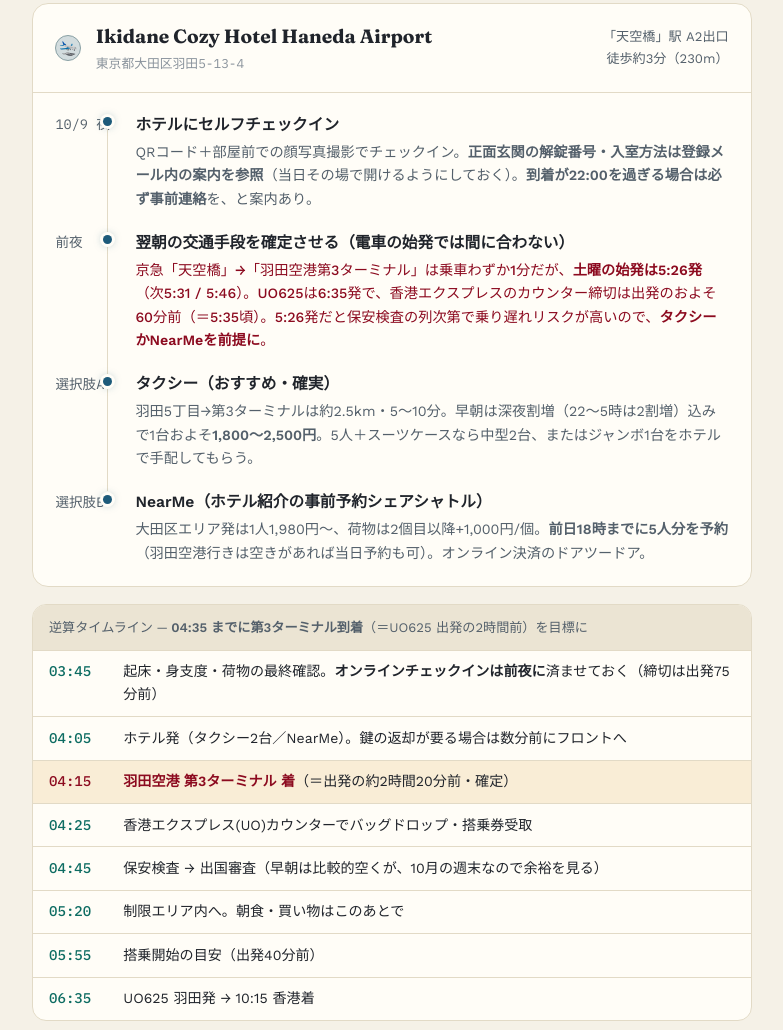
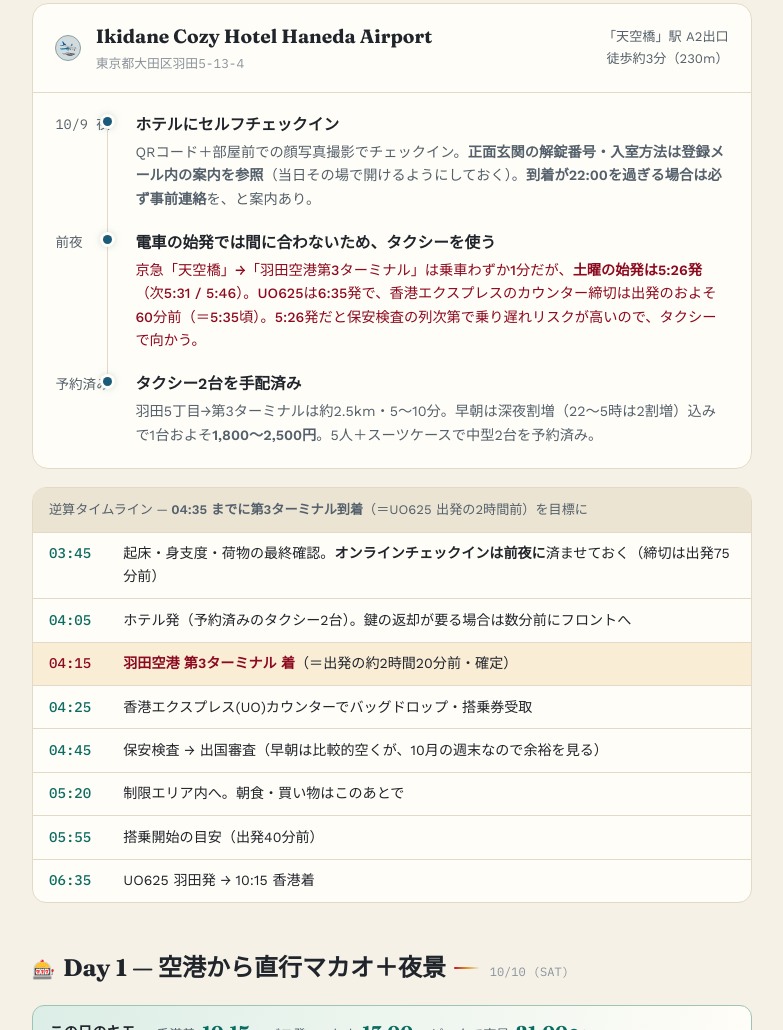
Before and after one commit to kudoushoei/hk-trip, a plain HTML site: page index.html in a window 1280 px wide. Shown: the part 1975-3005 px from the top of the page, without its empty margins (248-1031 px from the left). Drawn offline with nearby package versions, Linux system fonts and the light colour scheme.

Commit message:
Day0: 早朝のタクシー2台を予約確定として反映
NearMeとの選択肢を解消し、タクシー2台手配済みに更新。

```diff
--- a/index.html
+++ b/index.html
@@ -871,9 +871,8 @@ footer a{color:var(--ink-soft);}
       </div>
       <div class="timeline">
         <div class="item"><div class="node"></div><div class="time">10/9 夜</div><div class="body"><b>ホテルにセルフチェックイン</b><p>QRコード＋部屋前での顔写真撮影でチェックイン。<strong>正面玄関の解錠番号・入室方法は登録メール内の案内を参照</strong>（当日その場で開けるようにしておく）。<strong>到着が22:00を過ぎる場合は必ず事前連絡</strong>を、と案内あり。</p></div></div>
-        <div class="item"><div class="node"></div><div class="time">前夜</div><div class="body"><b>翌朝の交通手段を確定させる（電車の始発では間に合わない）</b><p class="tbd-note">京急「天空橋」→「羽田空港第3ターミナル」は乗車わずか1分だが、<strong>土曜の始発は5:26発</strong>（次5:31 / 5:46）。UO625は6:35発で、香港エクスプレスのカウンター締切は出発のおよそ60分前（＝5:35頃）。5:26発だと保安検査の列次第で乗り遅れリスクが高いので、<strong>タクシーかNearMeを前提に</strong>。</p></div></div>
-        <div class="item"><div class="node"></div><div class="time">選択肢A</div><div class="body"><b>タクシー（おすすめ・確実）</b><p>羽田5丁目→第3ターミナルは約2.5km・5〜10分。早朝は深夜割増（22〜5時は2割増）込みで1台およそ<strong>1,800〜2,500円</strong>。5人＋スーツケースなら中型2台、またはジャンボ1台をホテルで手配してもらう。</p></div></div>
-        <div class="item"><div class="node"></div><div class="time">選択肢B</div><div class="body"><b>NearMe（ホテル紹介の事前予約シェアシャトル）</b><p>大田区エリア発は1人1,980円〜、荷物は2個目以降+1,000円/個。<strong>前日18時までに5人分を予約</strong>（羽田空港行きは空きがあれば当日予約も可）。オンライン決済のドアツードア。</p></div></div>
+        <div class="item"><div class="node"></div><div class="time">前夜</div><div class="body"><b>電車の始発では間に合わないため、タクシーを使う</b><p class="tbd-note">京急「天空橋」→「羽田空港第3ターミナル」は乗車わずか1分だが、<strong>土曜の始発は5:26発</strong>（次5:31 / 5:46）。UO625は6:35発で、香港エクスプレスのカウンター締切は出発のおよそ60分前（＝5:35頃）。5:26発だと保安検査の列次第で乗り遅れリスクが高いので、タクシーで向かう。</p></div></div>
+        <div class="item"><div class="node"></div><div class="time">予約済み</div><div class="body"><b>タクシー2台を手配済み</b><p>羽田5丁目→第3ターミナルは約2.5km・5〜10分。早朝は深夜割増（22〜5時は2割増）込みで1台およそ<strong>1,800〜2,500円</strong>。5人＋スーツケースで中型2台を予約済み。</p></div></div>
       </div>
     </div>
 
@@ -881,7 +880,7 @@ footer a{color:var(--ink-soft);}
       <div class="rc-cap">逆算タイムライン ─ <strong>04:35 までに第3ターミナル到着</strong>（＝UO625 出発の2時間前）を目標に</div>
       <table>
         <tr><td class="t">03:45</td><td class="d">起床・身支度・荷物の最終確認。<strong>オンラインチェックインは前夜に</strong>済ませておく（締切は出発75分前）</td></tr>
-        <tr><td class="t">04:05</td><td class="d">ホテル発（タクシー2台／NearMe）。鍵の返却が要る場合は数分前にフロントへ</td></tr>
+        <tr><td class="t">04:05</td><td class="d">ホテル発（予約済みのタクシー2台）。鍵の返却が要る場合は数分前にフロントへ</td></tr>
         <tr class="hit"><td class="t">04:15</td><td class="d"><strong>羽田空港 第3ターミナル 着</strong>（＝出発の約2時間20分前・確定）</td></tr>
         <tr><td class="t">04:25</td><td class="d">香港エクスプレス(UO)カウンターでバッグドロップ・搭乗券受取</td></tr>
         <tr><td class="t">04:45</td><td class="d">保安検査 → 出国審査（早朝は比較的空くが、10月の週末なので余裕を見る）</td></tr>
```
